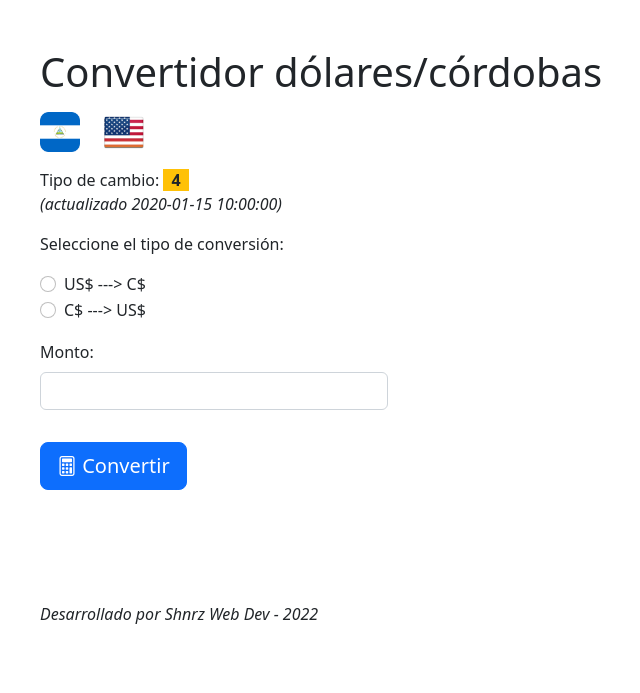
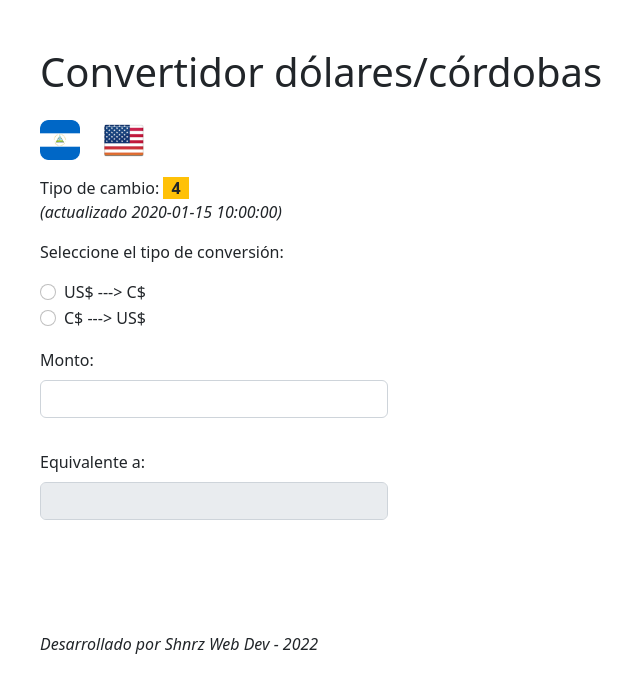
Before and after one commit to shnrz/UsdNioConverter, a Flask app: template templates/index.html in a window 1280 px wide. Shown: the top 693 px of the page, without its empty margins (54-694 px from the left). Run offline with Flask 2, Linux system fonts and the light colour scheme; the template is opened without the code that fills it: most values are stand-ins (such as "Sample title", 1, 10 or a date in 2020); some libraries are stand-ins or nearby versions.

Commit message:
Added JS conversions to minimize HTTP requests

```diff
--- /dev/null
+++ b/static/js/converter.js
@@ -0,0 +1,31 @@
+var input_label = document.getElementById("amount-label");
+var result_label = document.getElementById("result-label");
+var rate = document.getElementById("rate");
+
+function handleInput(val) {
+   var result = document.getElementById("result");
+   if (!isNaN(val) && val != null && val != "" && val > 0) {
+      var usdnio = document.getElementById("usdnio");
+      var niousd = document.getElementById("niousd");
+      if (usdnio.checked) {
+         result.value = (parseFloat(val) * parseFloat(rate.innerText)).toFixed(2).toString();
+      } else if (niousd.checked) {
+         result.value = (parseFloat(val) / parseFloat(rate.innerText)).toFixed(2).toString();
+      }
+   } else {
+      result.value = "0";
+   }
+}
+
+usdnio.addEventListener("change", handleRadioClick);
+niousd.addEventListener("change", handleRadioClick);
+
+function handleRadioClick() {
+   if (usdnio.checked) {
+      input_label.innerText = "Monto: (USD $ dólares)";
+      result_label.innerText = "Equivalente a: (NIO C$ córdobas)";
+   } else if (niousd.checked) {
+      input_label.innerText = "Monto: (NIO C$ córdobas)";
+      result_label.innerText = "Equivalente a: (USD $ dólares)";
+   }
+}
--- a/templates/index.html
+++ b/templates/index.html
@@ -8,23 +8,19 @@
    <link rel="icon" type="image/x-icon" href="{{url_for('static', filename='img/favicon.ico')}}" />
    <link rel="stylesheet" href="{{url_for('static', filename='css/bootstrap.min.css')}}" />
    <link rel="stylesheet" href="https://cdn.jsdelivr.net/npm/bootstrap-icons@1.8.3/font/bootstrap-icons.css">
-   <!-- <link rel="icon" type="image/x-icon" href="../static/img/favicon.ico"> -->
-   <!-- <link rel="stylesheet" href="../static/css/bootstrap.min.css" /> -->
 </head>
 <body>
    <div class="container py-5 px-4 vh-75">
-      <h1 class="mb-3">Convertidor dólares/córdobas</h1>
+      <h1 class="mb-4">Convertidor dólares/córdobas</h1>
       <div class="row pt-0 mt-0 pb-3">
          <img src="{{url_for('static', filename='img/nica_flag.png')}}" alt="Nicaragua flag" style="max-height: 5vh; width: auto;" />
          <img src="{{url_for('static', filename='img/usa_flag.png')}}" alt="USA flag" style="max-height: 5vh; width: auto;" />
-         <!-- <img src="../static/img/nica_flag.png" alt="Nicaragua flag" style="max-height: 5vh; width: auto;" />
-         <img src="../static/img/usa_flag.png" alt="USA flag" style="max-height: 5vh; width: auto;" /> -->
       </div>
       <p>
-         Tipo de cambio: <strong class="bg-warning px-2">{{exchange_rate}}</strong><br />
+         Tipo de cambio: <strong class="bg-warning px-2" id="rate">{{exchange_rate}}</strong><br />
          <em>(actualizado {{current_date}})</em>
       </p>
-      <form method="post">
+      <form name="Form" method="post">
          <p>Seleccione el tipo de conversión:</p>
 
          <div class="form-check">
@@ -39,19 +35,24 @@
          <div class="row justify-content-start">
             <div class="col-12 col-md-4">
                <p class="pt-3">
-                  <label class="form-label" for="amount">Monto:</label>
-                  <input class="form-control" type="text" name="amount" id="amount" />
+                  <label class="form-label" for="amount" id="amount-label">Monto:</label>
+                  <input class="form-control" type="number" min="0.00" step="0.01" name="amount" id="amount" oninput="handleInput(this.value)" />
                </p>
             </div>
          </div>
-
-         <p class="pt-3">
-            <button class="btn btn-primary btn-lg" type="submit" value="Convertir"><i class="bi bi-calculator"></i> Convertir</button>
-         </p>
       </form>
+      <div class="row justify-content-start">
+         <div class="col-12 col-md-4">
+            <p class="pt-3">
+               <label class="form-label" for="amount" id="result-label">Equivalente a:</label>
+               <input class="form-control" type="number" min="0.00" step="0.01" name="result" id="result" readonly />
+            </p>
+         </div>
+      </div>
 
    </div>
    <div class="container py-5 px-4"><p class="fst-italic">Desarrollado por Shnrz Web Dev - 2022</p></div>
-   <script src="../static/js/bootstrap.bundle.js"></script>
+   <script src="{{url_for('static', filename='js/bootstrap.bundle.js')}}"></script>
+   <script src="{{url_for('static', filename='js/converter.js')}}"></script>
 </body>
 </html>
```
Also changed, not shown: README.md.
